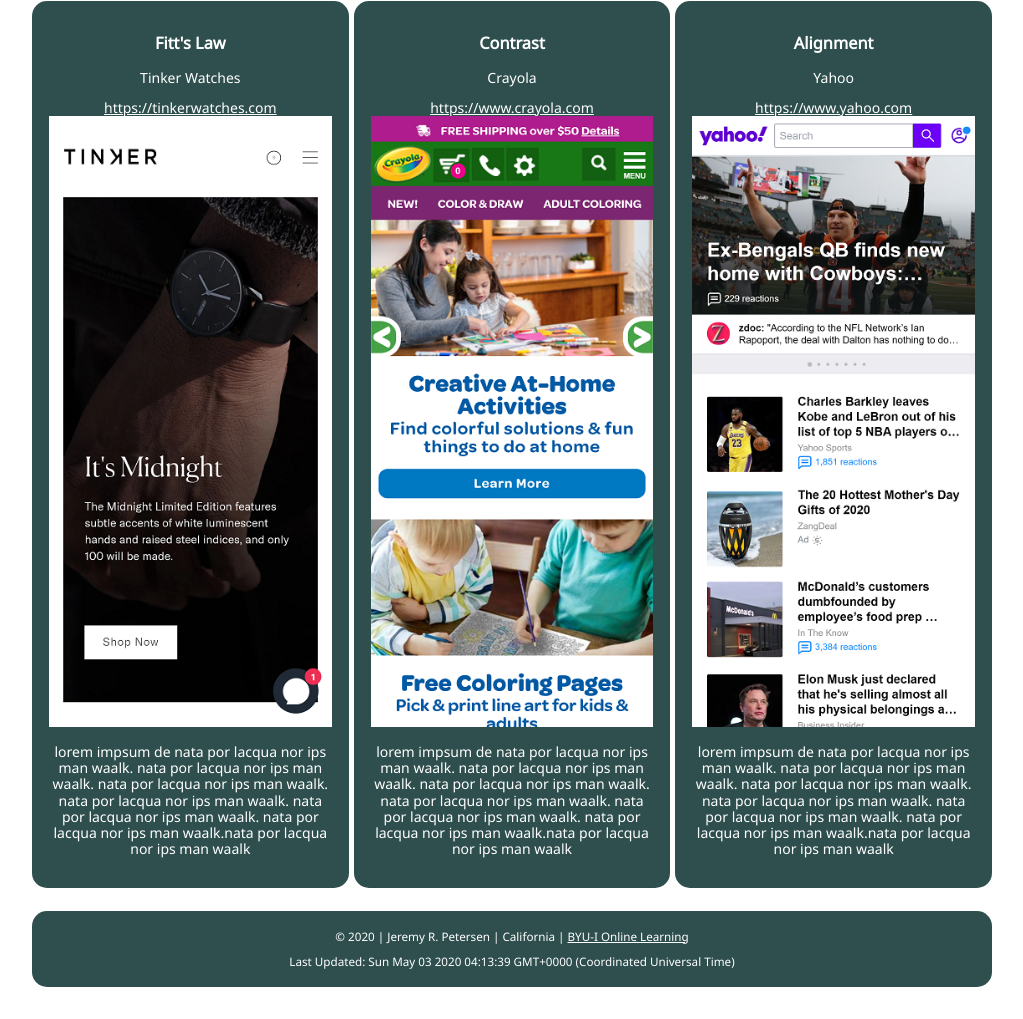
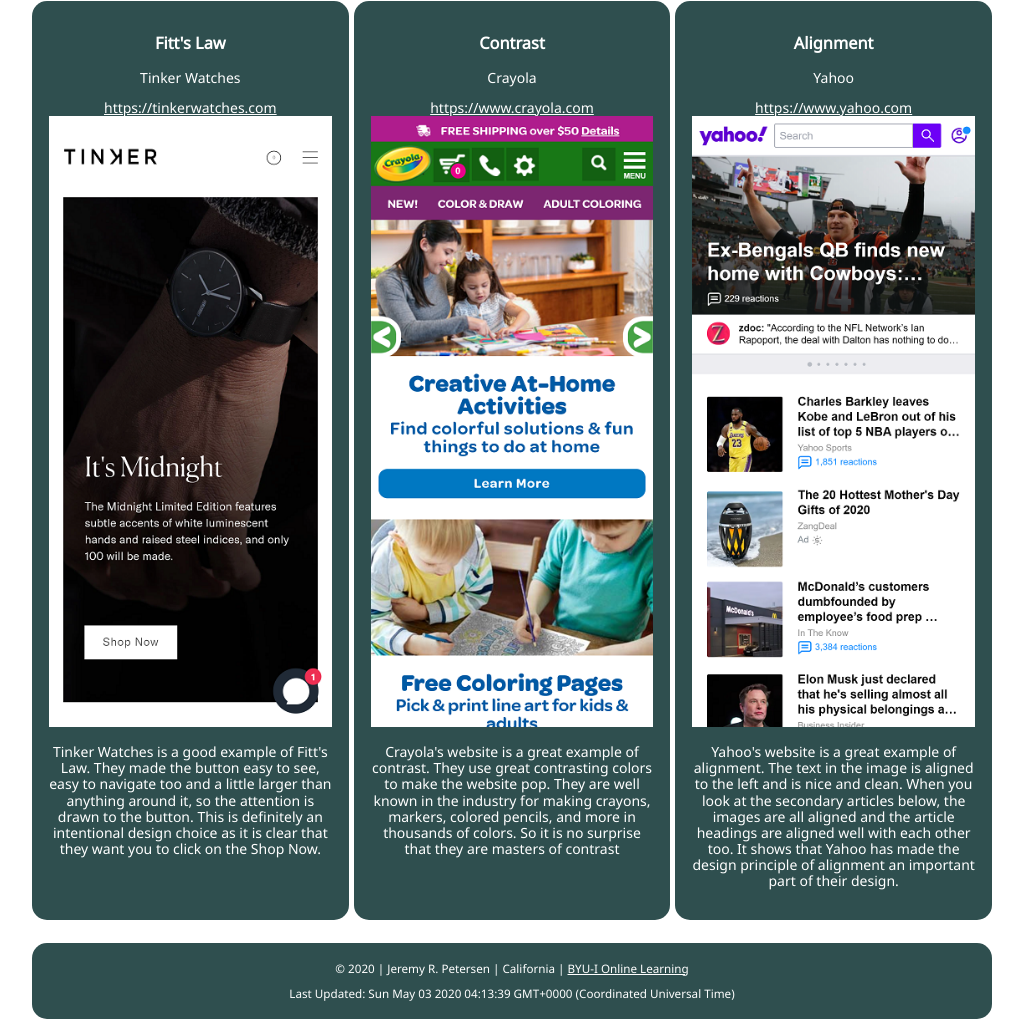
Before and after one commit to byui-jpetersen/byui-jpetersen.github.io, a plain HTML site: page lesson-02/design-principles.html in a window 1280 px wide. Shown: the part 199-1218 px from the top of the page, without its empty margins (128-1151 px from the left). Before the commit the page ends 1186 px from the top, so only its background shows below. Drawn offline with Linux system fonts and the light colour scheme.

Commit message:
updated text

```diff
--- a/lesson-02/design-principles.html
+++ b/lesson-02/design-principles.html
@@ -22,21 +22,21 @@
 			<p>Tinker Watches</p>
 			<a href="https://www.tinkerwatches.com">https://tinkerwatches.com</a>
 			<img src="images/tinkerwatches.png" class="grid-image" alt="screenshot of tinkers website">
-			<p>lorem impsum de nata por lacqua nor ips man waalk. nata por lacqua nor ips man waalk. nata por lacqua nor ips man waalk. nata por lacqua nor ips man waalk. nata por lacqua nor ips man waalk. nata por lacqua nor ips man waalk.nata por lacqua nor ips man waalk</p>
+			<p>Tinker Watches is a good example of Fitt's Law. They made the button easy to see, easy to navigate too and a little larger than anything around it, so the attention is drawn to the button. This is definitely an intentional design choice as it is clear that they want you to click on the Shop Now.</p>
         </section>
         <section class="grid-section">
 			<h3>Contrast</h3>
 			<p>Crayola</p>
 			<a href="https://www.crayola.com">https://www.crayola.com</a>
 			<img src="images/crayola.png" class="grid-image" alt="screenshot of crayola website">
-			<p>lorem impsum de nata por lacqua nor ips man waalk. nata por lacqua nor ips man waalk. nata por lacqua nor ips man waalk. nata por lacqua nor ips man waalk. nata por lacqua nor ips man waalk. nata por lacqua nor ips man waalk.nata por lacqua nor ips man waalk</p>
+			<p>Crayola's website is a great example of contrast. They use great contrasting colors to make the website pop. They are well known in the industry for making crayons, markers, colored pencils, and more in thousands of colors. So it is no surprise that they are masters of contrast</p>
         </section>
         <section class="grid-section">
 			<h3>Alignment</h3>
 			<p>Yahoo</p>
 			<a href="https://www.yahoo.com">https://www.yahoo.com</a>
 			<img src="images/yahoo.png" class="grid-image" alt="screenshot of yahoo website">
-			<p>lorem impsum de nata por lacqua nor ips man waalk. nata por lacqua nor ips man waalk. nata por lacqua nor ips man waalk. nata por lacqua nor ips man waalk. nata por lacqua nor ips man waalk. nata por lacqua nor ips man waalk.nata por lacqua nor ips man waalk</p>
+			<p>Yahoo's website is a great example of alignment. The text in the image is aligned to the left and is nice and clean. When you look at the secondary articles below, the images are all aligned and the article headings are aligned well with each other too. It shows that Yahoo has made the design principle of alignment an important part of their design.</p>
 		</section>
 	</main>
 	<footer>
```
